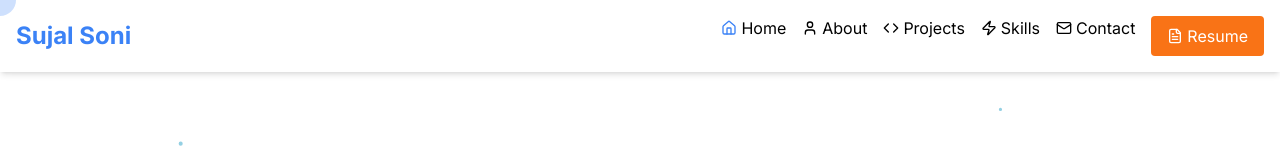
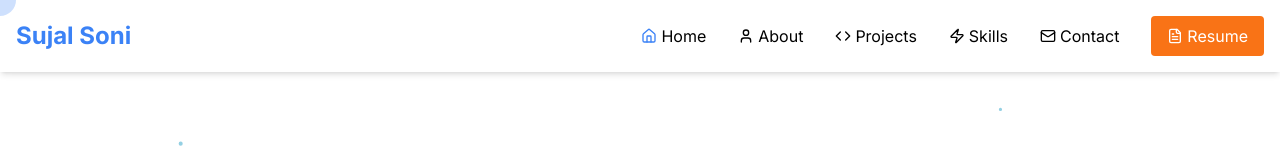
Before and after one commit to Sujal-2820/Portfolio_new, a Next.js app in the folder portfolio-sujal/: page / in a window 1280 px wide. Shown: the top 160 px of the page. Built offline with nearby package versions, Linux system fonts and the light colour scheme.

Commit message:
modified navbar

```diff
--- a/portfolio-sujal/src/app/components/Navbar.js
+++ b/portfolio-sujal/src/app/components/Navbar.js
@@ -27,7 +27,8 @@ const Navbar = () => {
           <Link href="/" className="text-2xl font-bold text-blue-500">
             Sujal Soni
           </Link>
-          <div className="hidden md:flex space-x-4">
+          <div className="hidden md:flex items-center space-x-8">
+            {/* Nav Items */}
             {navItems.map((item) => (
               <motion.div
                 key={item.name}
@@ -45,6 +46,7 @@ const Navbar = () => {
                 </Link>
               </motion.div>
             ))}
+            {/* Resume Button */}
             <motion.div
               whileHover={{ scale: 1.1 }}
               whileTap={{ scale: 0.95 }}
@@ -60,11 +62,13 @@ const Navbar = () => {
               </a>
             </motion.div>
           </div>
+          {/* Mobile Menu Button */}
           <button className="md:hidden" onClick={toggleMenu}>
             {isOpen ? <X size={24} /> : <Menu size={24} />}
           </button>
         </div>
       </div>
+      {/* Mobile Menu */}
       {isOpen && (
         <motion.div
           className="md:hidden"
```
